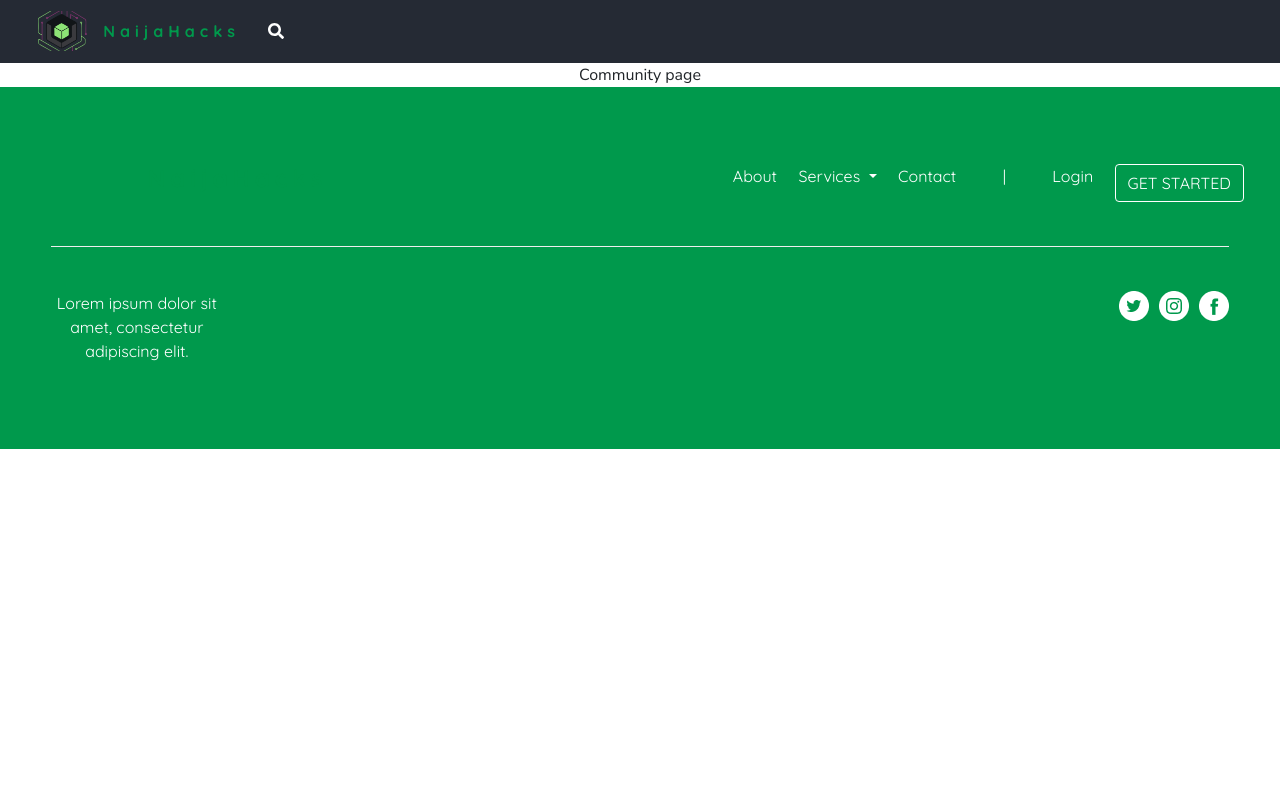
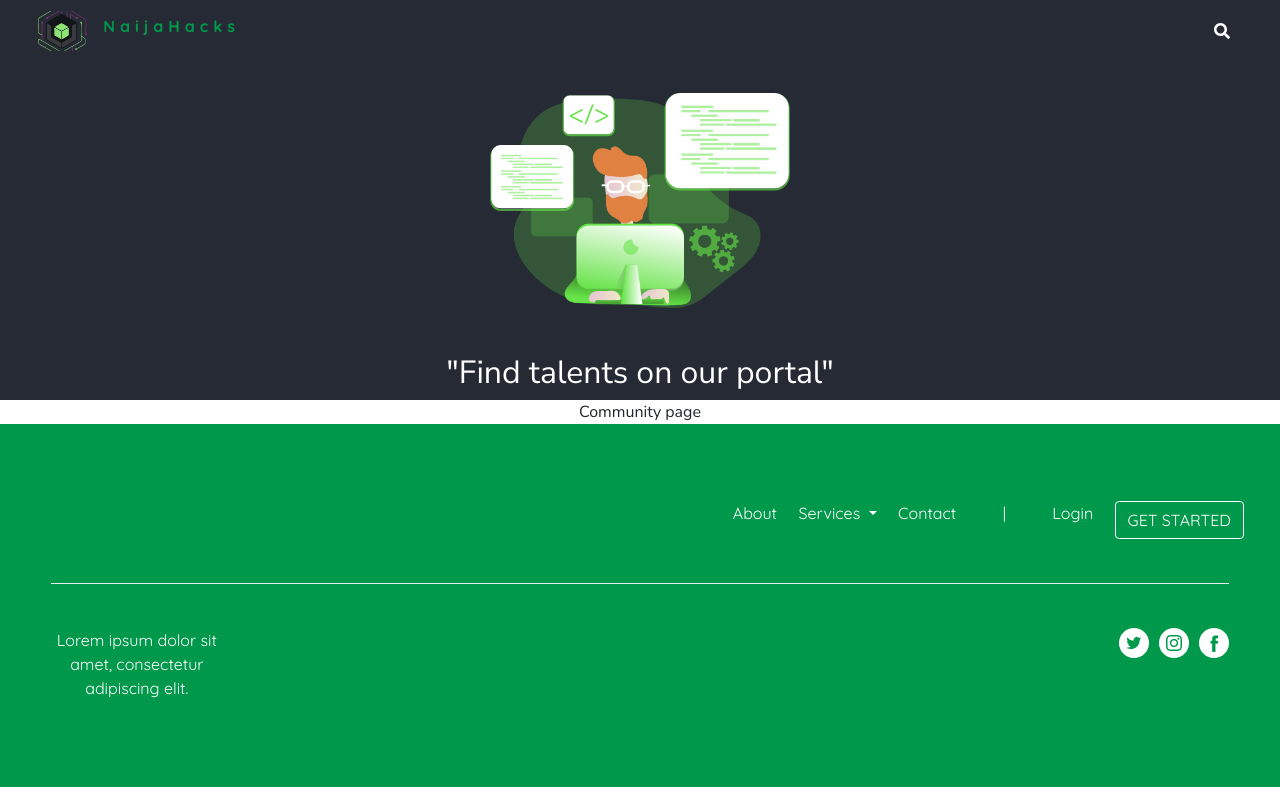
Before and after one commit to tfaniyan/community.naijahacks.com, a React (Create React App) app: page /community in a window 1280 px wide. Built offline with nearby package versions, Linux system fonts and the light colour scheme.

Commit message:
feat/add portal header section

```diff
--- a/src/Pages/Community/Community.css
+++ b/src/Pages/Community/Community.css
@@ -1,11 +1,22 @@
+:root {
+    --portal-dark-color: #252A34;
+}
+
 .search-btn {
     background: none;
     border: 0;
     outline: 0 none;
 }
 
-/* #009 */
+.portal-header {
+    background: var(--portal-dark-color);
+    background-image: url(../../img/portal/dev.png);
+    background-repeat: no-repeat;
+    background-size: 300px;
+    background-position: center;
+    min-height: 400px;
+}
 
-.portal-bg {
-    background: #252A34;
+.portal-nav {
+    background: var(--portal-dark-color);
 }
--- a/src/Pages/Community/Community.tsx
+++ b/src/Pages/Community/Community.tsx
@@ -10,20 +10,17 @@ const Community = props => {
 
   return (
     <>
-    <header>
-      <Navbar className="portal-bg">
+    <header className="portal-header d-flex flex-column justify-content-between">
+      <Navbar className="portal-nav justify-content-between">
+        <div className="d-flex flex-row justify-content-center">
         <Navbar.Brand href="/">
           <img src={logo} style={{ height: "40px" }} alt="NaijaHack-logo" />
         </Navbar.Brand>
         <Nav.Link href="/" className="name-brand brand-name brand-name-nav">
           NaijaHacks
         </Nav.Link>
-        <Navbar.Toggle />
-
+        </div>
         <Form inline>
-          {/* <Nav.Link />
-          <FontAwesomeIcon icon="search" className="text-white btn search-btn" />
-          </Nav.Link> */}
           <Button
             type="submit "
             className="search-btn"
@@ -34,6 +31,7 @@ const Community = props => {
           </Button>
         </Form>
       </Navbar>
+      <h2 className="text-white">"Find talents on our portal"</h2>
     </header>
 
     <section>
```
Also changed, not shown: src/img/portal/dev.png (added).
